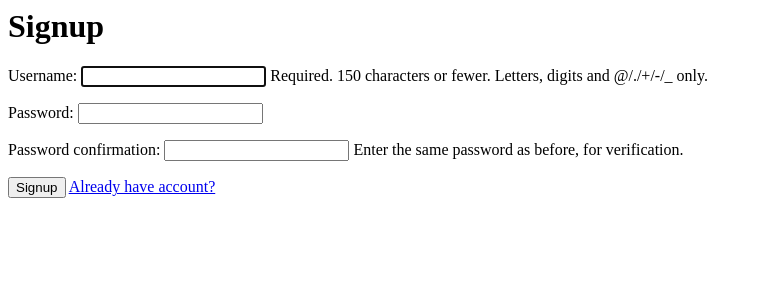
After one commit to linaova/cyberproject, a Django app: page /signup/ in a window 1280 px wide. The commit adds this page. Shown: the top 300 px of the page, without its empty margins (0-759 px from the left). Run offline with Django 4.2, Linux system fonts and the light colour scheme.

Commit message:
added registartion

```diff
--- a/cyber/templates/cyber/login.html
+++ b/cyber/templates/cyber/login.html
@@ -3,4 +3,5 @@
   {% csrf_token %}
   {{ form.as_p }}
   <button type="submit">Login</button>
+  <a href="/signup/">Dont have Account Create</a>
 </form>
--- /dev/null
+++ b/cyber/templates/cyber/signup.html
@@ -0,0 +1,7 @@
+<h1>Signup</h1>
+<form method="POST">
+    {% csrf_token %}
+    {{ form.as_p }}
+    <button type="submit">Signup</button>
+    <a href="/login/">Already have account?</a>
+</form>
--- a/cyber/urls.py
+++ b/cyber/urls.py
@@ -2,10 +2,14 @@ from django.urls import path
 
 
 
-from .views import homePageView, addView, deleteView
+from .views import homePageView, addView, deleteView, signUpView, logOutView
 
 urlpatterns = [
     path('', homePageView, name='home'),
     path('add/', addView, name='add'),
     path('delete/', deleteView, name='delete'),
+    path('signup/', signUpView, name='signup'),
+    path('logout/', logOutView, name='logout'),
+
+
 ]
--- a/cyber/views.py
+++ b/cyber/views.py
@@ -1,15 +1,12 @@
-from django.http import HttpResponse
 from django.contrib.auth.decorators import login_required
 from django.shortcuts import render, redirect
+from django.contrib.auth.forms import UserCreationForm
 from django.contrib.auth.models import User
-from django.contrib.auth.forms import UserCreationForm
-from django.urls import reverse_lazy
-from django.views import generic
+
+from django.contrib.auth import login, authenticate, logout
 
 from .models import Note
-import sys
-import sqlite3
-import string
+
 
 @login_required
 def deleteView(request):
@@ -42,3 +39,22 @@ def homePageView(request):
 	user_notes = Note.objects.raw('SELECT * FROM cyber_note WHERE user_id = %s' % request.user.id)
 	# user_notes = Note.objects.filter(user=request.user)
 	return render(request, 'cyber/index.html', {'user_notes': user_notes})
+
+
+def signUpView(request):
+    if request.method == 'POST':
+        form = UserCreationForm(request.POST)
+        if form.is_valid():
+            form.save()
+            username = form.cleaned_data.get('username')
+            raw_password = form.cleaned_data.get('password1')
+            user = authenticate(username=username, password=raw_password)
+            login(request, user)
+            return redirect('/')
+    else:
+        form = UserCreationForm()
+    return render(request, 'cyber/signup.html', {'form': form})
+
+def logOutView(request):
+    logout(request)
+    return redirect('/')
--- a/project/urls.py
+++ b/project/urls.py
@@ -22,7 +22,6 @@ from django.contrib.auth.views import LoginView, LogoutView
 urlpatterns = [
     path('admin/', admin.site.urls),
 	path('login/', LoginView.as_view(template_name='cyber/login.html')),
-	path('logout/', LogoutView.as_view(next_page='/')),
 	path('', include('cyber.urls')),
 
 
```
Also changed, not shown: project/settings.py (+16 -13 lines), cyber/templates/cyber/registration.html (deleted).
